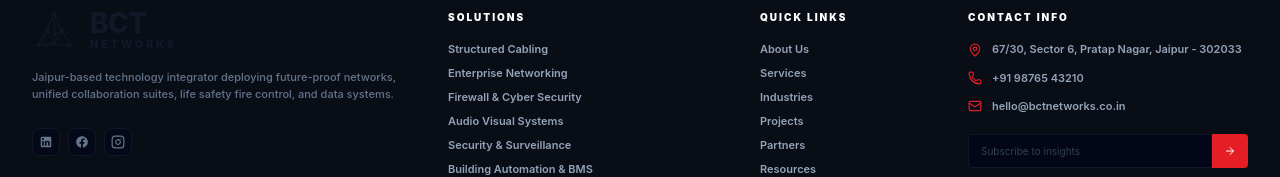
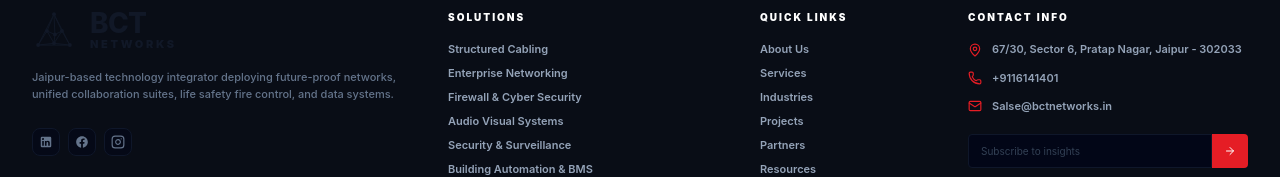
Before and after one commit to Vikaskkumar/BctNetworks, a React (Vite) app: page / in a window 1280 px wide. Shown: the part 4990-5167 px from the top of the page. Built offline with nearby package versions, Linux system fonts and the light colour scheme.

Commit message:
email changed

```diff
--- a/src/components/Footer.jsx
+++ b/src/components/Footer.jsx
@@ -141,14 +141,14 @@ const Footer = ({ onNavigate = () => {} }) => {
               </li>
               <li className="flex items-center gap-2.5">
                 <Phone className="w-3.5 h-3.5 text-[#E51D25] flex-shrink-0" />
-                <a href="tel:+919876543210" className="hover:text-white font-semibold transition-colors">
-                  +91 98765 43210
+                <a href="tel:+9116141401" className="hover:text-white font-semibold transition-colors">
+                  +9116141401
                 </a>
               </li>
               <li className="flex items-center gap-2.5">
                 <Mail className="w-3.5 h-3.5 text-[#E51D25] flex-shrink-0" />
-                <a href="mailto:hello@bctnetworks.co.in" className="hover:text-white font-semibold transition-colors">
-                  hello@bctnetworks.co.in
+                <a href="mailto:Sales@bctnetworks.in" className="hover:text-white font-semibold transition-colors">
+                  Salse@bctnetworks.in
                 </a>
               </li>
             </ul>
--- a/src/components/pages/SolutionsPage.jsx
+++ b/src/components/pages/SolutionsPage.jsx
@@ -110,7 +110,7 @@ const solutionsList = [
 const SolutionsPage = () => {
   const [activeId, setActiveId] = useState(solutionsList[0].id);
 
-  // Monitor scrolling to dynamically update active capability and stick matching images
+  // Update the fixed media card as the category list moves through the viewport.
   useEffect(() => {
     const handleScroll = () => {
       const viewportMiddle = window.innerHeight / 2.5;
@@ -130,16 +130,14 @@ const SolutionsPage = () => {
         }
       });
 
-      if (closestId && closestId !== activeId) {
-        setActiveId(closestId);
-      }
+      setActiveId((currentId) => (closestId !== currentId ? closestId : currentId));
     };
 
     window.addEventListener('scroll', handleScroll, { passive: true });
     // Initial check on mount
     handleScroll();
     return () => window.removeEventListener('scroll', handleScroll);
-  }, [activeId]);
+  }, []);
 
   // Click handler to smoothly scroll to section
   const scrollToSection = (id) => {
@@ -267,7 +265,8 @@ const SolutionsPage = () => {
           </div>
 
           {/* Right Column: Sticky Media container showing matching images */}
-          <div className="hidden lg:block lg:col-span-5 sticky top-32 h-[550px]">
+          <div className="hidden lg:block lg:col-span-5 self-start sticky top-24 h-[550px]">
+            <div className="h-full">
               <div className="relative w-full h-full rounded-3xl overflow-hidden border border-gray-200 dark:border-slate-800/80 shadow-2xl bg-slate-900">
 
                 {/* Overlay shadow for nice depth */}
@@ -304,6 +303,7 @@ const SolutionsPage = () => {
                 <div className="absolute top-4 right-4 w-32 h-32 bg-[#E51D25]/20 rounded-full blur-2xl z-0 pointer-events-none" />
               </div>
             </div>
+          </div>
 
         </div>
       </section>
```
Lines whose indentation alone changed are shown as unchanged.
